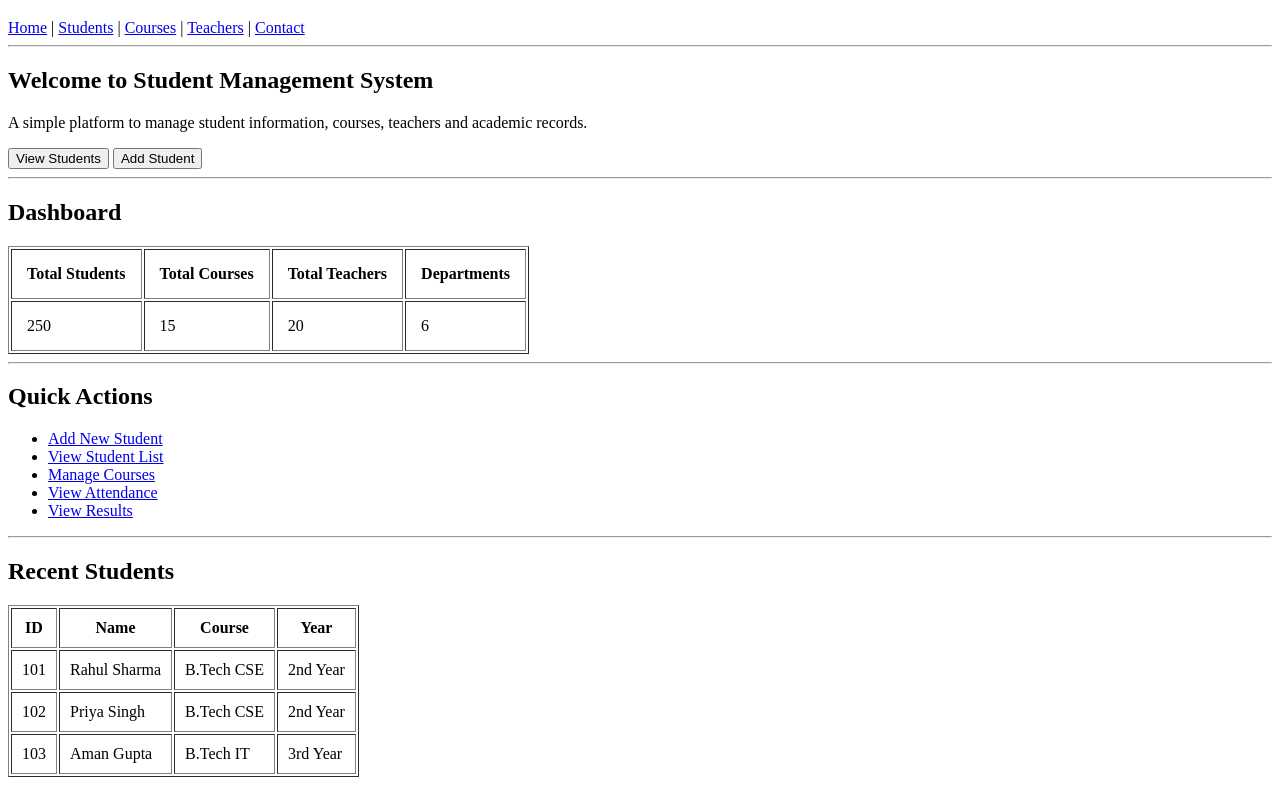
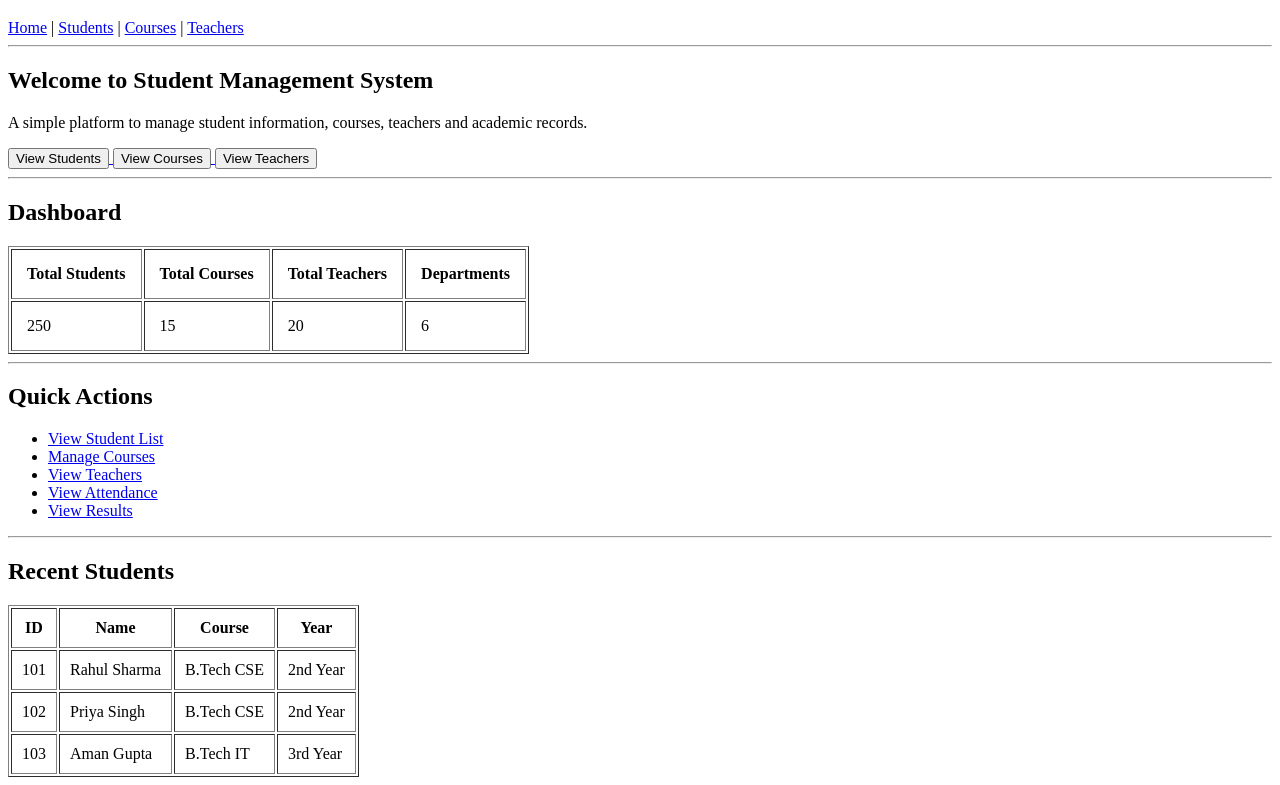
Before and after one commit to ROVENOM3/Student-Management-System, a plain HTML site: page index.html in a window 1280 px wide. Shown: the part 61-846 px from the top of the page. Drawn offline with Linux system fonts and the light colour scheme.

Commit message:
changing index.html

```diff
--- a/index.html
+++ b/index.html
@@ -2,6 +2,7 @@
 <html>
 <head>
     <title>Student Management System</title>
+    <link rel="stylesheet" href="style.css">
 </head>
 
 <body>
@@ -14,8 +15,7 @@
             <a href="index.html">Home</a> |
             <a href="students.html">Students</a> |
             <a href="courses.html">Courses</a> |
-            <a href="teachers.html">Teachers</a> |
-            <a href="contact.html">Contact</a>
+            <a href="teachers.html">Teachers</a>
         </nav>
     </header>
 
@@ -30,8 +30,17 @@
             courses, teachers and academic records.
         </p>
 
-        <button>View Students</button>
-        <button>Add Student</button>
+        <a href="students.html">
+            <button>View Students</button>
+        </a>
+
+        <a href="courses.html">
+            <button>View Courses</button>
+        </a>
+
+        <a href="teachers.html">
+            <button>View Teachers</button>
+        </a>
     </section>
 
     <hr>
@@ -64,11 +73,25 @@
         <h2>Quick Actions</h2>
 
         <ul>
-            <li><a href="#">Add New Student</a></li>
-            <li><a href="#">View Student List</a></li>
-            <li><a href="#">Manage Courses</a></li>
-            <li><a href="#">View Attendance</a></li>
-            <li><a href="#">View Results</a></li>
+            <li>
+                <a href="students.html">View Student List</a>
+            </li>
+
+            <li>
+                <a href="courses.html">Manage Courses</a>
+            </li>
+
+            <li>
+                <a href="teachers.html">View Teachers</a>
+            </li>
+
+            <li>
+                <a href="students.html">View Attendance</a>
+            </li>
+
+            <li>
+                <a href="students.html">View Results</a>
+            </li>
         </ul>
     </section>
 
```
